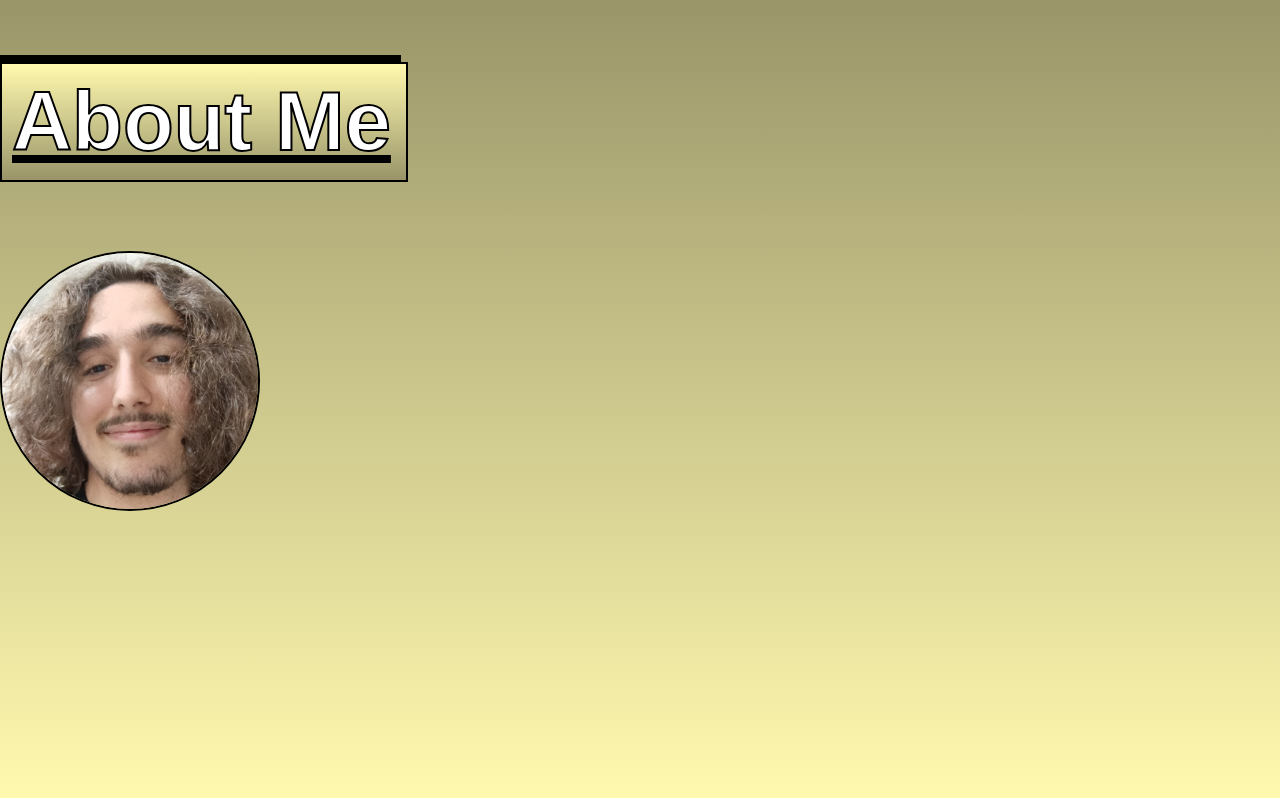
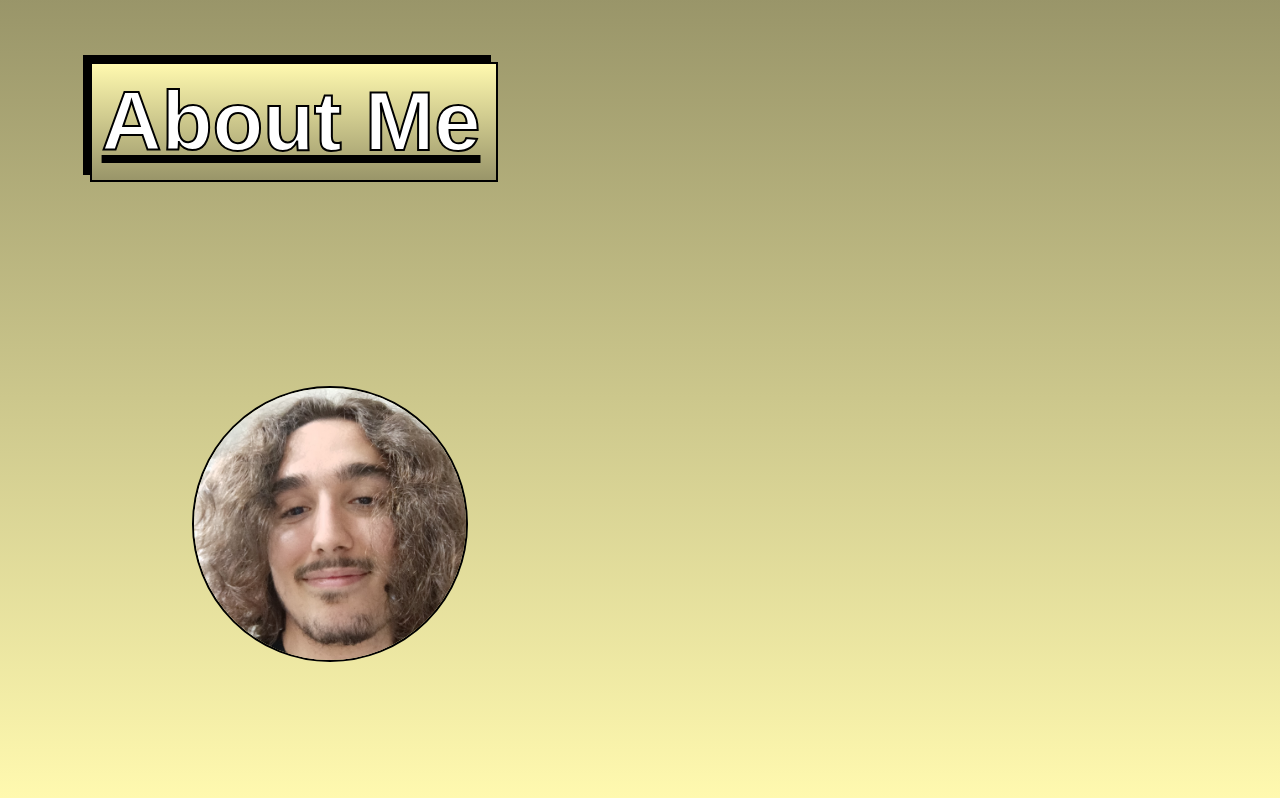
Before and after one commit to Pedrex25/Portfolio-Page, a plain HTML site: page Portfolio/index.html in a window 1280 px wide. Shown: the part 902-1700 px from the top of the page. Drawn offline with Linux system fonts and the light colour scheme; a web font is replaced by a local one.

Commit message:
Fixed and changed some class names in css, slightly altered html structure

```diff
--- a/Portfolio/css/style.css
+++ b/Portfolio/css/style.css
@@ -82,7 +82,6 @@ body {
 
 .header-title-container {
   display: flex;
-  align-items: center;
 }
 
 .header-title-container:nth-child(1) {
@@ -121,14 +120,12 @@ body {
   background: -moz-linear-gradient(0deg, rgba(255, 249, 175, 1) 0%, rgba(153, 149, 105, 1) 100%);
   background: linear-gradient(0deg, rgba(255, 249, 175, 1) 0%, rgba(153, 149, 105, 1) 100%);
   filter: progid:DXImageTransform.Microsoft.gradient(startColorstr="#FFF9AF", endColorstr="#999569", GradientType=0);
-  width: 100%;
   height: 100%;
 }
 
-.main-about-container {
+.main-about {
   display: flex;
   flex-direction: row;
-  justify-content: space-around;
   height: 100%;
 }
 
@@ -136,10 +133,23 @@ body {
   margin-top: 0;
 }
 
-.main-about-title-container {
+.main-about-container {
+  display: flex;
+  flex-direction: column;
+  height: 100%;
+}
+
+.main-about-title-wrapper {
   display: flex;
   flex-direction: column;
 }
+
+.main-about-title-wrapper:nth-child(2) {
+  flex: 1;
+  justify-content: center;
+  margin-left: 15%;
+}
+
 
 .main-about-title {
   font-size: 5.2rem;
@@ -158,6 +168,7 @@ body {
   -webkit-text-stroke-width: 2px;
   -webkit-text-stroke-color: black;
   margin-top: 5% !important;
+  margin-left: 7% !important;
   width: 30%;
 }
 
@@ -172,7 +183,7 @@ body {
 .main-about-img {
   border: 2px solid black;
   border-radius: 50%;
-  width: 20%;
+  width: 25%;
   align-items: center;
   height: auto;
 }
--- a/Portfolio/index.html
+++ b/Portfolio/index.html
@@ -52,10 +52,14 @@
 
     <main class="main">
         <!-- About me -->
-        <section class="main-about-container">
-            <div class="main-about-title-container">
-                <h1 class="main-about-title">About Me</h1>
-                <img class="main-about-img" src="imgs/me.jpg" alt="Photo">
+        <section class="main-about">
+            <div class="main-about-container">
+                <div class="main-about-title-wrapper">
+                    <h1 class="main-about-title">About Me</h1>
+                </div>
+                <div class="main-about-title-wrapper">
+                    <img class="main-about-img" src="imgs/me.jpg" alt="Photo">
+                </div>
             </div>
 
             <div class="main-about-content">
```
